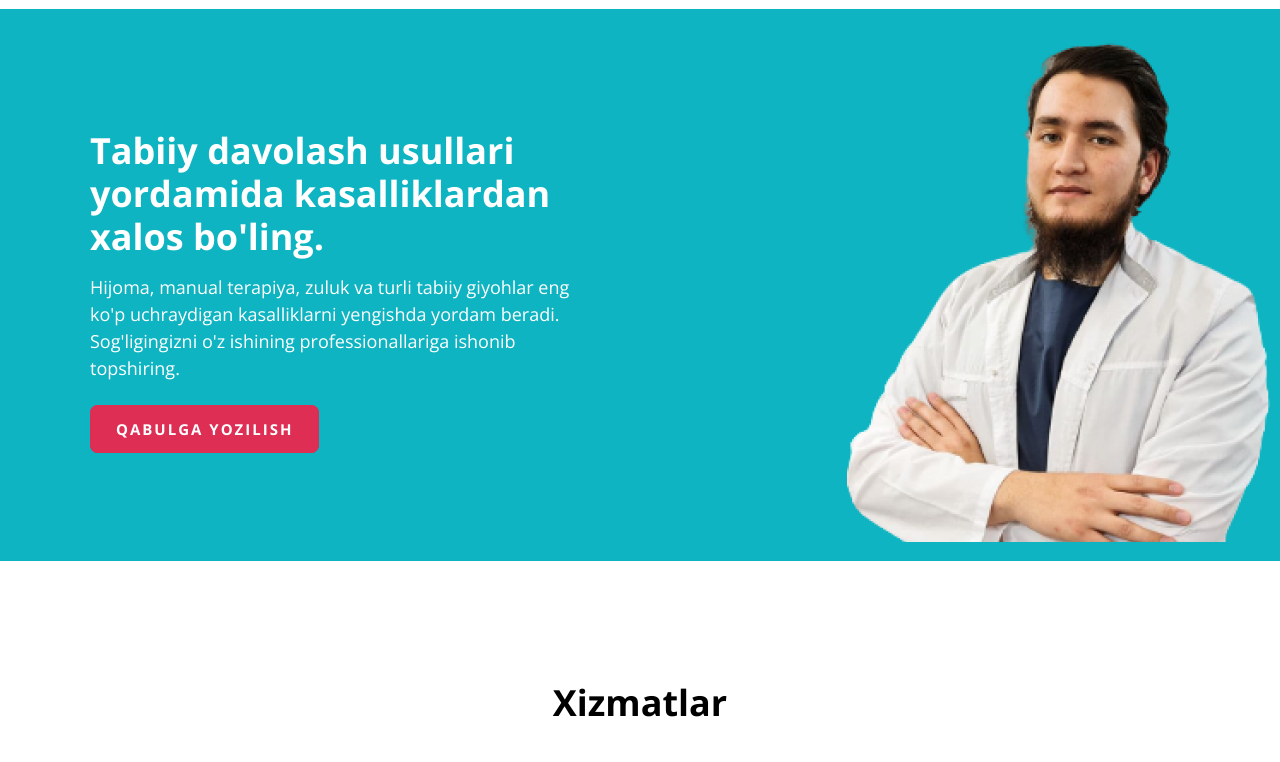
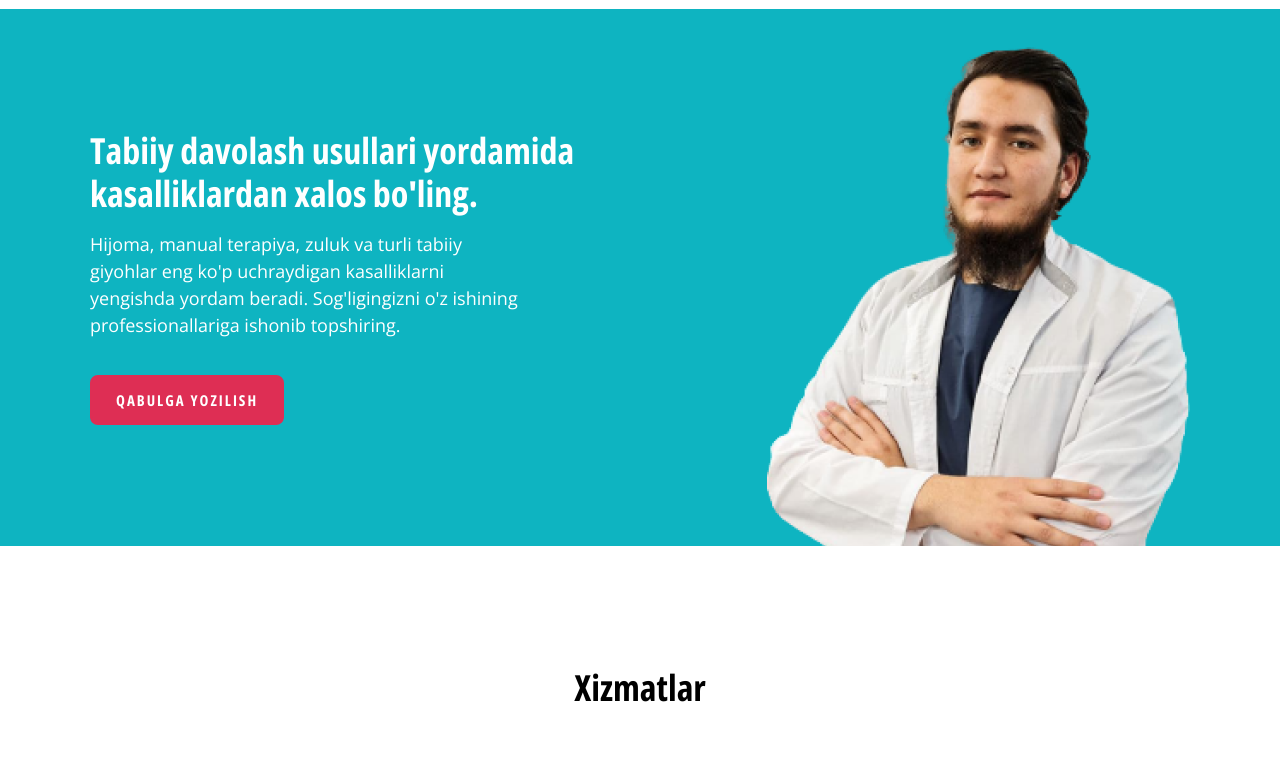
Before and after one commit to JurabekNematov/AnsorMed, a plain HTML site: page index.html in a window 1280 px wide. Shown: the part 90-852 px from the top of the page. Drawn offline with Linux system fonts and the light colour scheme.

Commit message:
add some changes to html and css , add open sans condensed font

```diff
--- a/index.html
+++ b/index.html
@@ -66,13 +66,21 @@
       <div class="container">
         <div class="intro-wrapper">
 
-          <h2 class="intro-heading">Tabiiy davolash usullari yordamida kasalliklardan xalos bo'ling.</h2>
+          <div class="header-start">
+            <h2 class="intro-heading">Tabiiy davolash usullari yordamida kasalliklardan xalos bo'ling.</h2>
 
-          <p class="intro-text">Hijoma, manual terapiya, zuluk va turli tabiiy giyohlar eng ko'p uchraydigan kasalliklarni
-            yengishda yordam beradi. Sog'ligingizni o'z ishining professionallariga ishonib topshiring.</p>
+            <div class="text-wrapper">
+              <p class="intro-text">Hijoma, manual terapiya, zuluk va turli tabiiy giyohlar eng ko'p uchraydigan kasalliklarni yengishda yordam beradi. Sog'ligingizni o'z ishining professionallariga ishonib topshiring.</p>
+            </div>
 
             <a class="header-btn-link" href="#" target="blank">QABULGA YOZILISH</a>
           </div>
+
+          <img class="doctor-img" src="./images/hero-img.png"
+          width="423"
+          height="504"
+          alt="A dolor width beard in white dress">
+        </div>
         </div>
     </section>
     <!-- intro section finish -->
--- a/main.css
+++ b/main.css
@@ -13,6 +13,14 @@
   font-display: swap;
   src: url("./fonts/opensanscyrilliclatin700.woff2") format("woff2"),
   url("./fonts/opensanscyrilliclatin700.woff") format("woff");
+}
+/* open-sans-condensed-700 - latin */
+@font-face {
+  font-family: "Open Sans Condensed";
+  src: url("./fonts/OpenSansCondensedBold.woff2") format("woff2"),
+      url("./fonts/OpenSansCondensedBold.woff") format("woff");
+  font-weight: bold;
+  font-display: swap;
 }
 
 * {
@@ -86,6 +94,8 @@ img {
   opacity: 0.6;
 }
 .header-btn-link {
+  display: inline-block;
+  font-family: 'Open Sans Condensed';
   font-weight: 700;
   font-size: 15px;
   line-height: 150%;
@@ -118,19 +128,31 @@ img {
 
 /* intro start */
 .intro {
+  background-color: #0eb4c1;
+}
+.intro-wrapper {
+  display: flex;
+  align-items: center;
+  justify-content: space-between;
+}
+.header-start {
   padding-top: 120px;
   padding-bottom: 120px;
-  background-color: #0eb4c1;
-  background-image: url("./images/hero-img.png");
-  background-repeat: no-repeat;
-  background-position: 847px 29px;
+  width: 500px;
 }
-.intro-wrapper {
-  width: 500px;
+.text-wrapper {
+  width: 440px;
+}
+.doctor-img {
+  display: block;
+  width: 423px;
+  height: 504px;
+  margin-top: 33px;
 }
 .intro-heading {
   margin-top: 0;
   margin-bottom: 16px;
+  font-family: 'Open Sans Condensed';
   font-weight: 700;
   font-size: 36px;
   line-height: 120%;
@@ -153,6 +175,7 @@ img {
 .service-heading {
   margin-top: 0;
   margin-bottom: 56px;
+  font-family: 'Open Sans Condensed';
   font-weight: 700;
   font-size: 36px;
   line-height: 120%;
@@ -178,7 +201,7 @@ img {
   width: 200px;
   height: 200px;
   margin-right: 64px;
-  box-shadow: 0px 12px 24px -8px rgba(0, 107, 116, 0.3);
+  box-shadow: 0px 0px 0px -8px rgba(0, 107, 116, 0.3);
   border-radius: 24px;
 }
 .service-inner-wrapper {
@@ -187,6 +210,7 @@ img {
 .service-inner-heading {
   margin-top: 0;
   margin-bottom: 24px;
+  font-family: 'Open Sans Condensed';
   font-weight: 700;
   font-size: 24px;
   line-height: 120%;
@@ -208,13 +232,15 @@ img {
   background-color: #0eb4c1;
 }
 .contact-wrapper {
-  width: 568px;
+  width: 448px;
   margin: auto;
   padding-top: 64px;
   padding-bottom: 64px;
   text-align: center;
 }
 .contact-heading {
+  font-family: 'Open Sans Condensed';
+  font-weight: 700;
   margin-top: 0;
   margin-bottom: 40px;
   font-weight: 700;
@@ -224,6 +250,7 @@ img {
 }
 .contact-link {
   padding: 12px 24px;
+  font-family: 'Open Sans Condensed';
   font-weight: 700;
   font-size: 15px;
   line-height: 120%;
```
Also changed, not shown: fonts/OpenSansCondensedBold.woff (added), fonts/OpenSansCondensedBold.woff2 (added).
